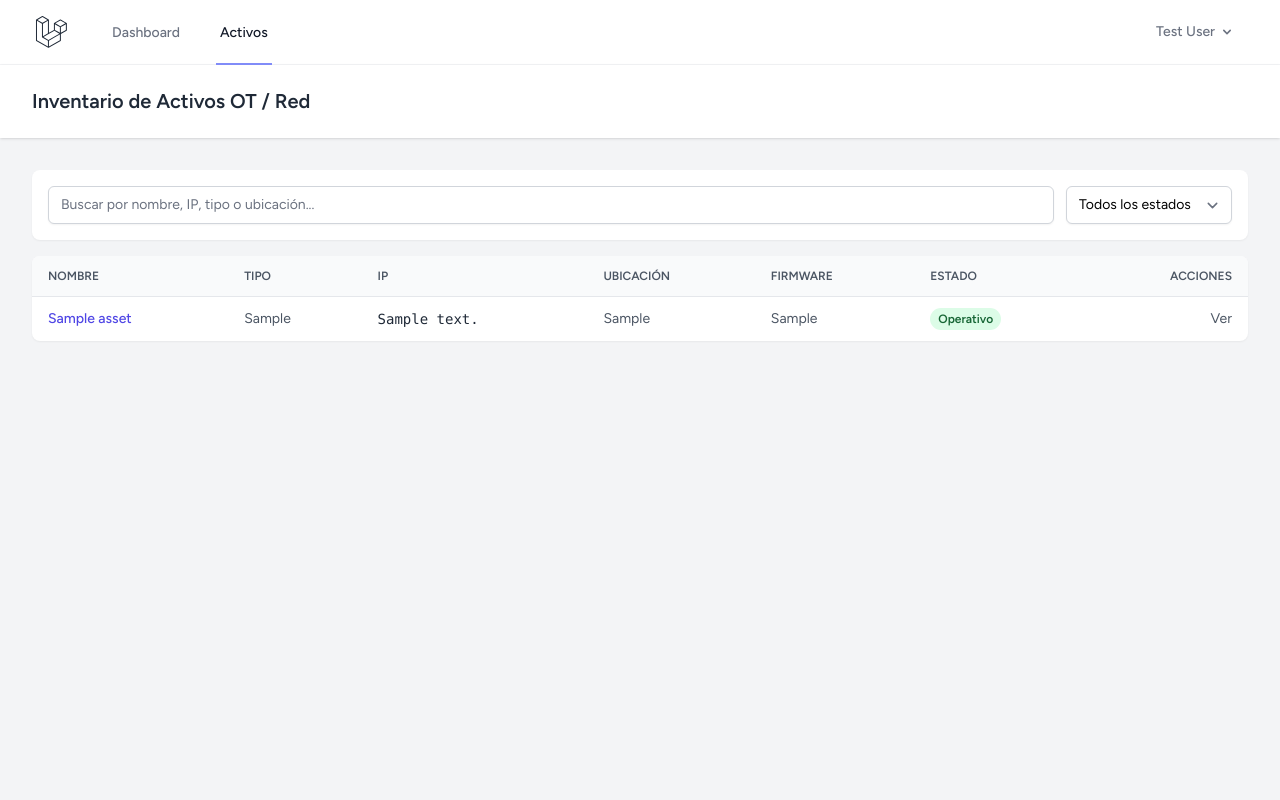
After one commit to Erikgmzc/ot-assetguard, a Laravel app: page /assets in a window 1280 px wide. The commit adds this page. Run offline with Laravel 12, Linux system fonts and the light colour scheme; a user stored in the database is signed in; data comes from the database, SQL or seed files in the repository; tables that the repository leaves empty hold one stand-in row (values such as "Sample post"); style sheets or scripts are compiled from the project's sources.

Commit message:
feat: implement Assets CRUD with validation, RBAC and JS filter
ES: Implementar CRUD de activos con validación en servidor, rutas protegidas por rol y filtro JS en tiempo real.

```diff
--- /dev/null
+++ b/app/Http/Controllers/AssetController.php
@@ -0,0 +1,63 @@
+<?php
+
+namespace App\Http\Controllers;
+
+use App\Http\Requests\StoreAssetRequest;
+use App\Http\Requests\UpdateAssetRequest;
+use App\Models\Asset;
+use Illuminate\Http\RedirectResponse;
+use Illuminate\View\View;
+
+class AssetController extends Controller
+{
+    public function index(): View
+    {
+        $assets = Asset::latest()->get();
+
+        return view('assets.index', compact('assets'));
+    }
+
+    public function create(): View
+    {
+        return view('assets.create');
+    }
+
+    public function store(StoreAssetRequest $request): RedirectResponse
+    {
+        Asset::create($request->validated());
+
+        return redirect()
+            ->route('assets.index')
+            ->with('status', 'Activo registrado correctamente.');
+    }
+
+    public function show(Asset $asset): View
+    {
+        $asset->load('incidents.user');
+
+        return view('assets.show', compact('asset'));
+    }
+
+    public function edit(Asset $asset): View
+    {
+        return view('assets.edit', compact('asset'));
+    }
+
+    public function update(UpdateAssetRequest $request, Asset $asset): RedirectResponse
+    {
+        $asset->update($request->validated());
+
+        return redirect()
+            ->route('assets.index')
+            ->with('status', 'Activo actualizado correctamente.');
+    }
+
+    public function destroy(Asset $asset): RedirectResponse
+    {
+        $asset->delete();
+
+        return redirect()
+            ->route('assets.index')
+            ->with('status', 'Activo eliminado del inventario.');
+    }
+}
--- /dev/null
+++ b/resources/views/assets/index.blade.php
@@ -0,0 +1,124 @@
+<x-app-layout>
+    <x-slot name="header">
+        <div class="flex items-center justify-between">
+            <h2 class="font-semibold text-xl text-gray-800 leading-tight">
+                Inventario de Activos OT / Red
+            </h2>
+            @if(auth()->user()->isAdmin())
+                <a href="{{ route('assets.create') }}"
+                   class="px-4 py-2 bg-indigo-600 text-white text-sm font-medium rounded-md hover:bg-indigo-700">
+                    + Nuevo Activo
+                </a>
+            @endif
+        </div>
+    </x-slot>
+
+    <div class="py-8">
+        <div class="max-w-7xl mx-auto sm:px-6 lg:px-8 space-y-4">
+            @if (session('status'))
+                <div class="p-4 bg-green-100 border border-green-300 text-green-800 rounded-md text-sm">
+                    {{ session('status') }}
+                </div>
+            @endif
+
+            {{-- Barra de filtrado rápido en cliente (JS) --}}
+            <div class="bg-white p-4 shadow-sm sm:rounded-lg flex flex-col sm:flex-row gap-3">
+                <input id="assetSearch" type="text" placeholder="Buscar por nombre, IP, tipo o ubicación..."
+                       class="w-full sm:flex-1 border-gray-300 rounded-md shadow-sm text-sm">
+                <select id="statusFilter" class="border-gray-300 rounded-md shadow-sm text-sm">
+                    <option value="">Todos los estados</option>
+                    <option value="operativo">Operativo</option>
+                    <option value="mantenimiento">Mantenimiento</option>
+                    <option value="critico">Crítico</option>
+                    <option value="baja">Baja</option>
+                </select>
+            </div>
+
+            <div class="bg-white overflow-hidden shadow-sm sm:rounded-lg">
+                <div class="overflow-x-auto">
+                    <table class="min-w-full divide-y divide-gray-200 text-sm">
+                        <thead class="bg-gray-50 text-left text-xs font-semibold text-gray-600 uppercase">
+                            <tr>
+                                <th class="px-4 py-3">Nombre</th>
+                                <th class="px-4 py-3">Tipo</th>
+                                <th class="px-4 py-3">IP</th>
+                                <th class="px-4 py-3">Ubicación</th>
+                                <th class="px-4 py-3">Firmware</th>
+                                <th class="px-4 py-3">Estado</th>
+                                <th class="px-4 py-3 text-right">Acciones</th>
+                            </tr>
+                        </thead>
+                        <tbody id="assetsTableBody" class="divide-y divide-gray-200">
+                            @forelse ($assets as $asset)
+                                @php
+                                    $badge = match($asset->status) {
+                                        'operativo' => 'bg-green-100 text-green-800',
+                                        'mantenimiento' => 'bg-yellow-100 text-yellow-800',
+                                        'critico' => 'bg-red-100 text-red-800',
+                                        'baja' => 'bg-gray-200 text-gray-700',
+                                    };
+                                @endphp
+                                <tr class="asset-row hover:bg-gray-50"
+                                    data-search="{{ strtolower($asset->name . ' ' . $asset->type . ' ' . $asset->ip_address . ' ' . $asset->location) }}"
+                                    data-status="{{ $asset->status }}">
+                                    <td class="px-4 py-3 font-medium text-gray-900">
+                                        <a href="{{ route('assets.show', $asset) }}" class="text-indigo-600 hover:underline">
+                                            {{ $asset->name }}
+                                        </a>
+                                    </td>
+                                    <td class="px-4 py-3 text-gray-600">{{ $asset->type }}</td>
+                                    <td class="px-4 py-3 font-mono text-gray-800">{{ $asset->ip_address }}</td>
+                                    <td class="px-4 py-3 text-gray-600">{{ $asset->location }}</td>
+                                    <td class="px-4 py-3 text-gray-600">{{ $asset->firmware_version ?? '—' }}</td>
+                                    <td class="px-4 py-3">
+                                        <span class="px-2 py-1 text-xs font-semibold rounded-full {{ $badge }}">
+                                            {{ ucfirst($asset->status) }}
+                                        </span>
+                                    </td>
+                                    <td class="px-4 py-3 text-right space-x-2 whitespace-nowrap">
+                                        <a href="{{ route('assets.show', $asset) }}" class="text-gray-600 hover:underline">Ver</a>
+                                        @if(auth()->user()->isAdmin())
+                                            <a href="{{ route('assets.edit', $asset) }}" class="text-indigo-600 hover:underline">Editar</a>
+                                            <form action="{{ route('assets.destroy', $asset) }}" method="POST" class="inline"
+                                                  onsubmit="return confirm('¿Seguro que quieres eliminar este activo?');">
+                                                @csrf
+                                                @method('DELETE')
+                                                <button type="submit" class="text-red-600 hover:underline">Eliminar</button>
+                                            </form>
+                                        @endif
+                                    </td>
+                                </tr>
+                            @empty
+                                <tr>
+                                    <td colspan="7" class="px-4 py-6 text-center text-gray-500">
+                                        No hay activos registrados todavía.
+                                    </td>
+                                </tr>
+                            @endforelse
+                        </tbody>
+                    </table>
+                </div>
+            </div>
+        </div>
+    </div>
+
+    <script>
+        const searchInput = document.getElementById('assetSearch');
+        const statusFilter = document.getElementById('statusFilter');
+        const rows = document.querySelectorAll('.asset-row');
+
+        function filterAssets() {
+            const term = searchInput.value.toLowerCase().trim();
+            const status = statusFilter.value;
+
+            rows.forEach(row => {
+                const matchesText = row.dataset.search.includes(term);
+                const matchesStatus = !status || row.dataset.status === status;
+                row.style.display = (matchesText && matchesStatus) ? '' : 'none';
+            });
+        }
+
+        searchInput.addEventListener('input', filterAssets);
+        statusFilter.addEventListener('change', filterAssets);
+    </script>
+</x-app-layout>
--- a/resources/views/layouts/navigation.blade.php
+++ b/resources/views/layouts/navigation.blade.php
@@ -14,6 +14,9 @@
                 <div class="hidden space-x-8 sm:-my-px sm:ms-10 sm:flex">
                     <x-nav-link :href="route('dashboard')" :active="request()->routeIs('dashboard')">
                         {{ __('Dashboard') }}
+                    </x-nav-link>
+                    <x-nav-link :href="route('assets.index')" :active="request()->routeIs('assets.*')">
+                        {{ __('Activos') }}
                     </x-nav-link>
                 </div>
             </div>
--- a/routes/web.php
+++ b/routes/web.php
@@ -2,6 +2,7 @@
 
 use App\Http\Controllers\ProfileController;
 use Illuminate\Support\Facades\Route;
+use App\Http\Controllers\AssetController;
 
 Route::get('/', function () {
     return view('welcome');
@@ -17,4 +18,18 @@ Route::middleware('auth')->group(function () {
     Route::delete('/profile', [ProfileController::class, 'destroy'])->name('profile.destroy');
 });
 
+Route::middleware(['auth'])->group(function () {
+    Route::get('/assets', [AssetController::class, 'index'])->name('assets.index');
+
+    Route::middleware(['role:admin'])->group(function () {
+        Route::get('/assets/create', [AssetController::class, 'create'])->name('assets.create');
+        Route::post('/assets', [AssetController::class, 'store'])->name('assets.store');
+        Route::get('/assets/{asset}/edit', [AssetController::class, 'edit'])->name('assets.edit');
+        Route::put('/assets/{asset}', [AssetController::class, 'update'])->name('assets.update');
+        Route::delete('/assets/{asset}', [AssetController::class, 'destroy'])->name('assets.destroy');
+    });
+
+    Route::get('/assets/{asset}', [AssetController::class, 'show'])->name('assets.show');
+});
+
 require __DIR__.'/auth.php';
```
Also changed, not shown: app/Http/Requests/StoreAssetRequest.php (added, +26 -0 lines), app/Http/Requests/UpdateAssetRequest.php (added, +28 -0 lines), resources/views/assets/_form.blade.php (added, +53 -0 lines), resources/views/assets/create.blade.php (added, +16 -0 lines), resources/views/assets/edit.blade.php (added, +17 -0 lines), resources/views/assets/show.blade.php (added, +26 -0 lines).
